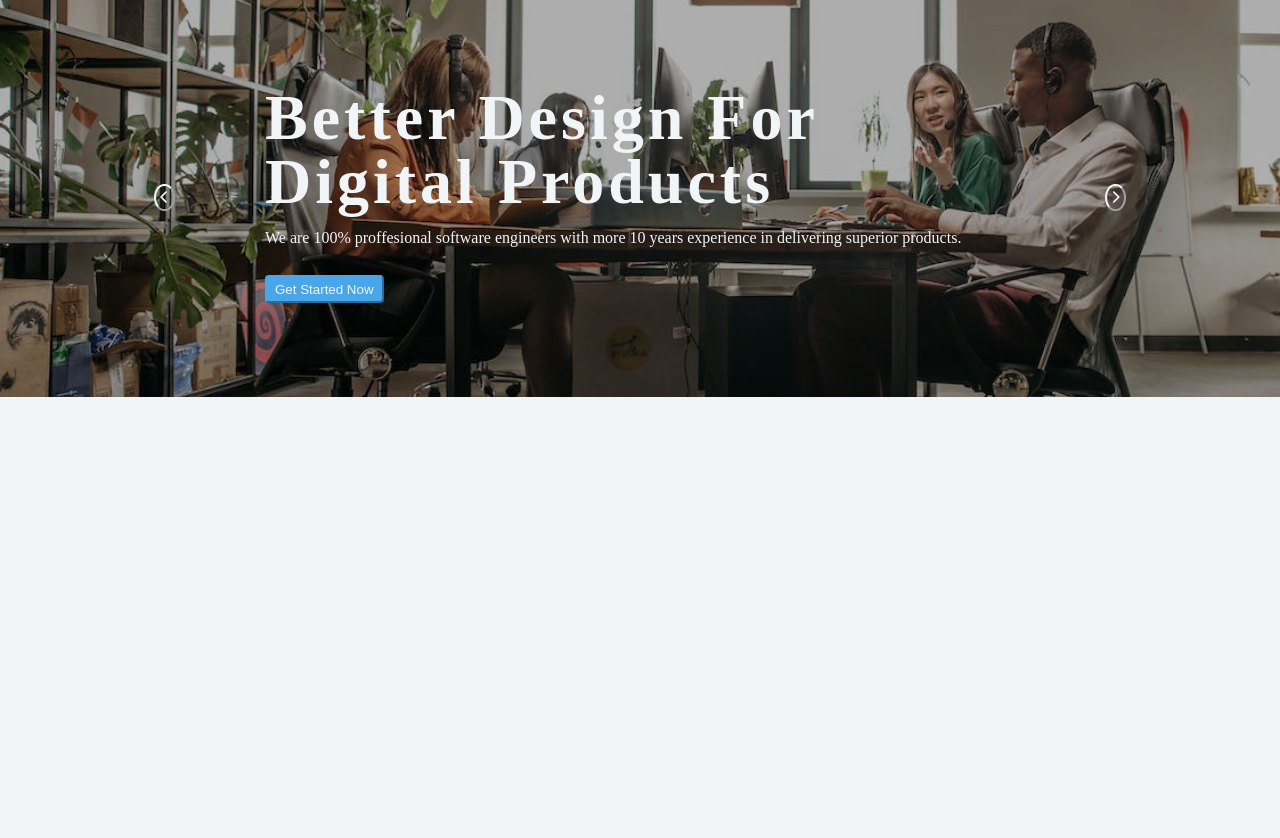
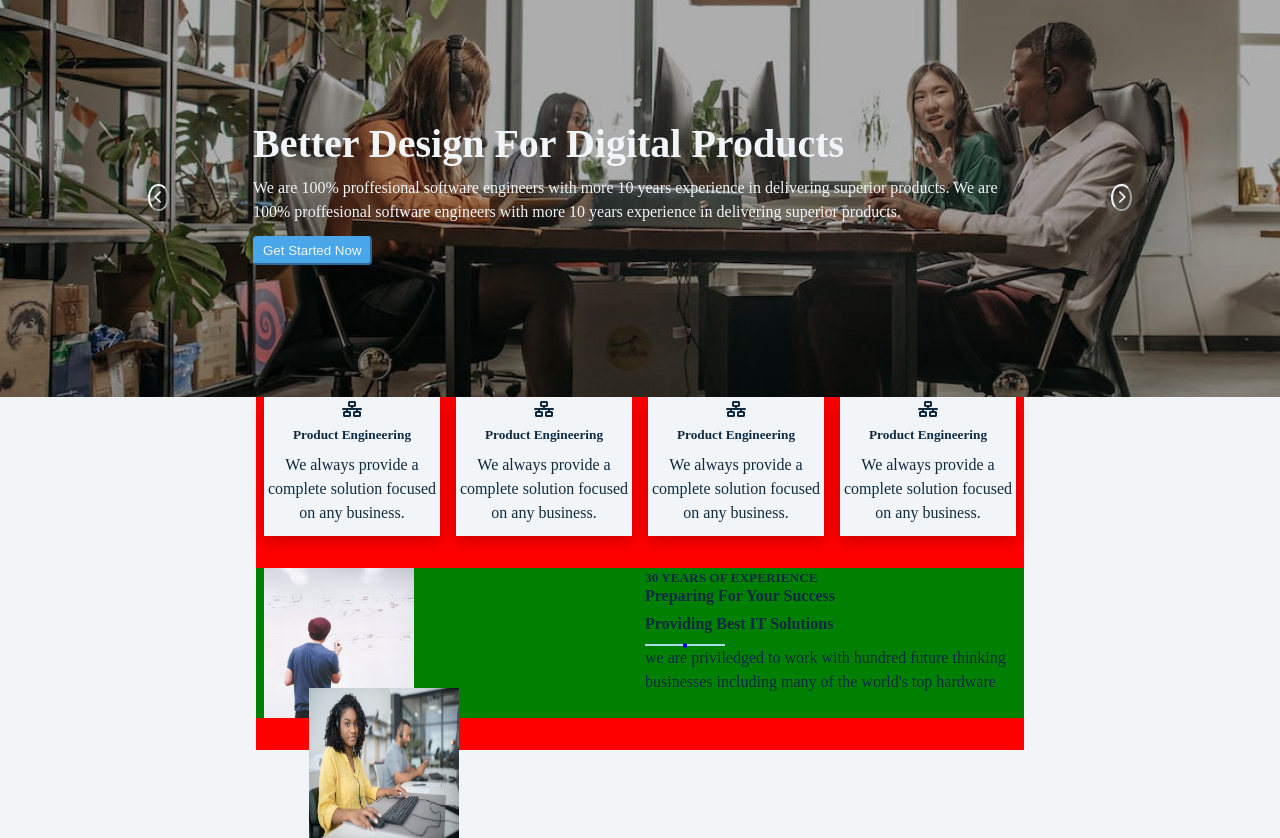
Before and after one commit to victor-onoja/weBuild, a plain HTML site: page index.html in a window 1280 px wide. Shown: the part 71-909 px from the top of the page. Before the commit the page ends 800 px from the top, so only its background shows below. Drawn offline with Linux system fonts and the light colour scheme.

Commit message:
ref point

```diff
--- a/index.html
+++ b/index.html
@@ -64,10 +64,12 @@
           <i class="fas fa-chevron-left"></i>
         </button>
         <article>
-          <h1 class="text-content">Better Design For Digital Products</h1>
+          <h2 class="text-content">Better Design For Digital Products</h2>
           <p class="text-content">
             We are 100% proffesional software engineers with more 10 years
-            experience in delivering superior products.
+            experience in delivering superior products. We are 100% proffesional
+            software engineers with more 10 years experience in delivering
+            superior products.
           </p>
           <button class="link-button">Get Started Now</button>
         </article>
@@ -76,6 +78,47 @@
         </button>
       </div>
     </header>
+    <!-- body -->
+    <section class="section-one">
+      <div class="info-cards">
+        <article class="card">
+          <i class="fa-solid fa-network-wired"></i>
+          <h5>Product Engineering</h5>
+          <p>We always provide a complete solution focused on any business.</p>
+        </article>
+        <article class="card">
+          <i class="fa-solid fa-network-wired"></i>
+          <h5>Product Engineering</h5>
+          <p>We always provide a complete solution focused on any business.</p>
+        </article>
+        <article class="card">
+          <i class="fa-solid fa-network-wired"></i>
+          <h5>Product Engineering</h5>
+          <p>We always provide a complete solution focused on any business.</p>
+        </article>
+        <article class="card">
+          <i class="fa-solid fa-network-wired"></i>
+          <h5>Product Engineering</h5>
+          <p>We always provide a complete solution focused on any business.</p>
+        </article>
+      </div>
+      <div class="added-info">
+        <div class="images">
+          <img src="./images/sectiontop.jpg" alt="" class="section-img" />
+          <img src="./images/sectionbtm.jpg" alt="" class="section-img2" />
+        </div>
+        <article class="info">
+          <h5>30 YEARS OF EXPERIENCE</h5>
+          <h4>Preparing For Your Success</h4>
+          <h4>Providing best IT solutions</h4>
+          <div class="underline"><div class="dot"></div></div>
+          <p>
+            we are priviledged to work with hundred future thinking businesses
+            including many of the world's top hardware
+          </p>
+        </article>
+      </div>
+    </section>
     <!-- javascript -->
     <script src="app.js"></script>
   </body>
--- a/styles.css
+++ b/styles.css
@@ -52,7 +52,6 @@ h1,
 h2,
 h3,
 h4 {
-    letter-spacing: var(--spacing);
     text-transform: capitalize;
     line-height: 1.25;
     margin-bottom: 0.75rem;
@@ -75,8 +74,7 @@ h4 {
 }
 
 p {
-    margin-bottom: 1.25rem;
-    color: var(--clr-grey-5);
+    margin-bottom: 0.45rem;
 }
 
 @media screen and (min-width: 800px) {
@@ -157,6 +155,7 @@ background-color: var(--clr-primary-5);
 border-color: var(--clr-primary-5);
 color: var(--clr-grey-10);
 border-radius: 0.25rem;
+cursor: pointer;
 }
 
 .link-button:hover {
@@ -196,9 +195,11 @@ header::after {
 .header-content {
     width: 90vw;
     display: flex;
-    justify-content: space-between;
 }
 
+.header-content article{
+    padding: 0 1.5rem;
+}
 .text-content {
     color: var(--clr-grey-10);
 }
@@ -207,9 +208,92 @@ header::after {
     margin: auto auto;
     background-color: transparent;
     color: var(--clr-grey-10);
-    border-radius: 100%;
+    border-radius: 50%;
     padding: 4px;
     border-color: var(--clr-grey-10);
+    cursor: pointer;
+}
+
+.prev-btn:hover, .next-btn:hover {
+    color: var(--clr-grey-1);
+    padding: 6px;
+}
+
+/* body */
+.section-one {
+    display: grid;
+    width: 80vw;
+    margin: 0 auto;
+    background-color: red;
+}
+
+.info-cards {
+    display: flex;
+}
+
+.card {
+    display: grid;
+    place-items: center;
+    gap: 0.5rem 0;
+    background-color: var(--clr-grey-10);
+    margin: 0 0.5rem;
+    box-shadow: var(--dark-shadow);
+    padding: 4px;
+    cursor: pointer;
+    text-align: center;
+}
+
+.card:hover {
+    background-color: var(--clr-primary-5);
+    color: var(--clr-grey-10);
+}
+
+.added-info {
+    display: grid;
+    grid-template-columns: 1fr 1fr;
+    /* grid-template-columns: auto auto; */
+    gap: 0 10px;
+    margin: 2rem 0;
+    background-color: green;
+    padding: 0 0.5rem;
+}
+
+.images {
+    position: relative;
+    width: 150px;
+    height: 150px;
+}
+
+.section-img {
+    width: 100%;
+    display: block;
+    height: 100%;
+    object-fit: cover;
+    position: relative;
+}
+.section-img2 {
+    content: "";
+    width: 100%;
+    height: 100%;
+    position: absolute;
+    bottom: -7.5rem;
+    right: -2.8rem;
+}
+
+.underline {
+    height: 0.15rem;
+    width: 5rem;
+    background: #ADD8E6;
+    display: flex;
+    justify-content: center;
+    align-items: center;
+}
+
+.dot {
+    height: 0.3rem;
+    width: 0.3rem;
+    border-radius: 50%;
+    background-color: blue;
 }
 
 /* desktop intro */
@@ -257,4 +341,12 @@ header::after {
     .text-content {
         max-width: 750px;
     }
+
+    .header-content article {
+        padding-left: 0;
+    }
+
+    .section-one {
+        width: 60vw;
+    }
 }
```
Also changed, not shown: images/sectionbtm.jpg (added), images/sectiontop.jpg (added).
